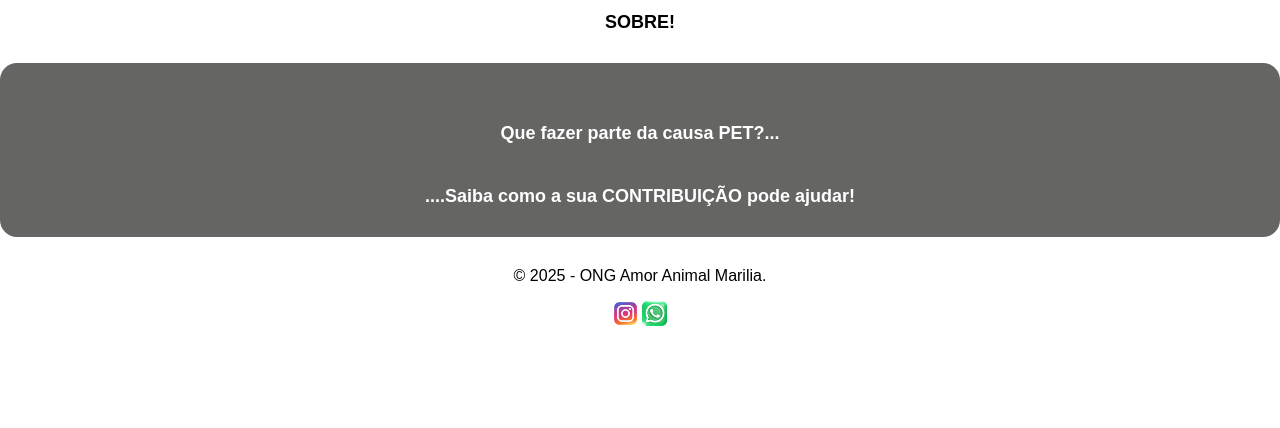
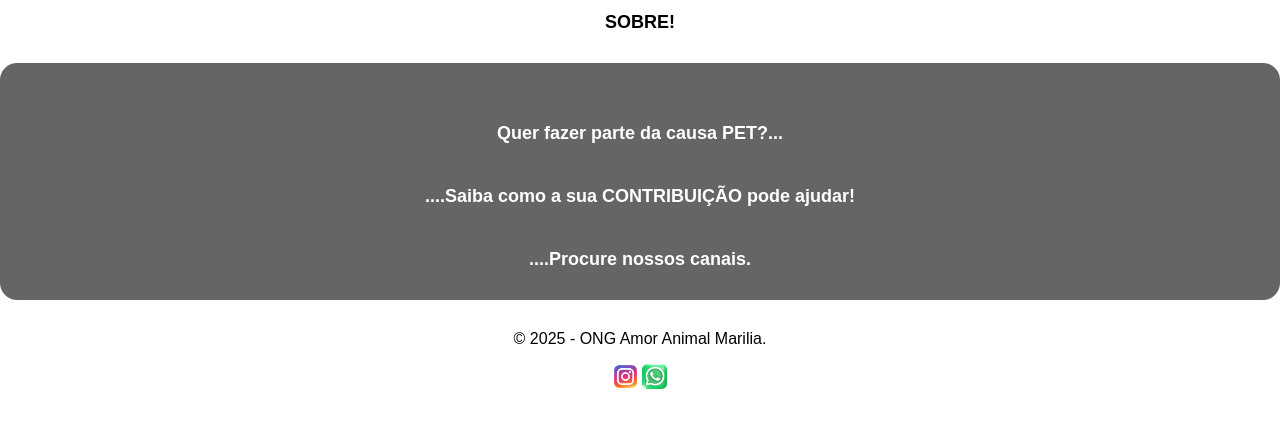
Before and after one commit to wrhbra2013/amor.animal2, a Node server app: page /sobre in a window 1280 px wide. Shown: the part 66-494 px from the top of the page. Run offline with Node 20, Linux system fonts and the light colour scheme; some libraries are stand-ins or nearby versions.

Commit message:
deploy-1,2

```diff
--- a/static/css/default.css
+++ b/static/css/default.css
@@ -247,3 +247,6 @@ footer img{
   }
 
 }
+.error{
+  margin: 0px auto; text-align: center; white-space: pre-line;  font-size:medium; color: rgb(165, 42, 73);
+}
--- a/views/error.ejs
+++ b/views/error.ejs
@@ -3,10 +3,11 @@
 <head>
   <meta charset="UTF-8">
   <meta name="viewport" content="width=device-width, initial-scale=1.0">
+  <link rel="stylesheet" href="/static/css/default.css">
   <title>System Error</title>
 </head>
 <body>
-  <div style="margin: 0px auto; text-align: center; white-space: pre-line;  font-size:xx-large; color: rgb(165, 42, 73);">
+  <div class="error">
     <h1> Pagina de Erro:</h1>
       <%= error.message %>
 </div>
--- a/views/parceria.ejs
+++ b/views/parceria.ejs
@@ -6,7 +6,7 @@
 
     <!-- artigo -->
     <div class="artigo">
-        <h1> Que fazer parte da causa PET?...</h1>
+        <h1> Quer fazer parte da causa PET?...</h1>
         <h1> ....Saiba como a sua CONTRIBUIÇÃO pode ajudar!</h1>
-    </div>
+        <h1>....Procure nossos canais.</h1>
     <%- include("_footer")-%>
--- a/views/sobre.ejs
+++ b/views/sobre.ejs
@@ -7,8 +7,9 @@
 
     <!-- artigo -->
     <div class="artigo">
-        <h1> Que fazer parte da causa PET?...</h1>
+        <h1> Quer fazer parte da causa PET?...</h1>
         <h1> ....Saiba como a sua CONTRIBUIÇÃO pode ajudar!</h1>
+        <h1>....Procure nossos canais.</h1>
     </div>
 
 
```
Also changed, not shown: chronos/projeto_amor_animal.jpg (added), database/espelho.db (deleted), 1 other file.
